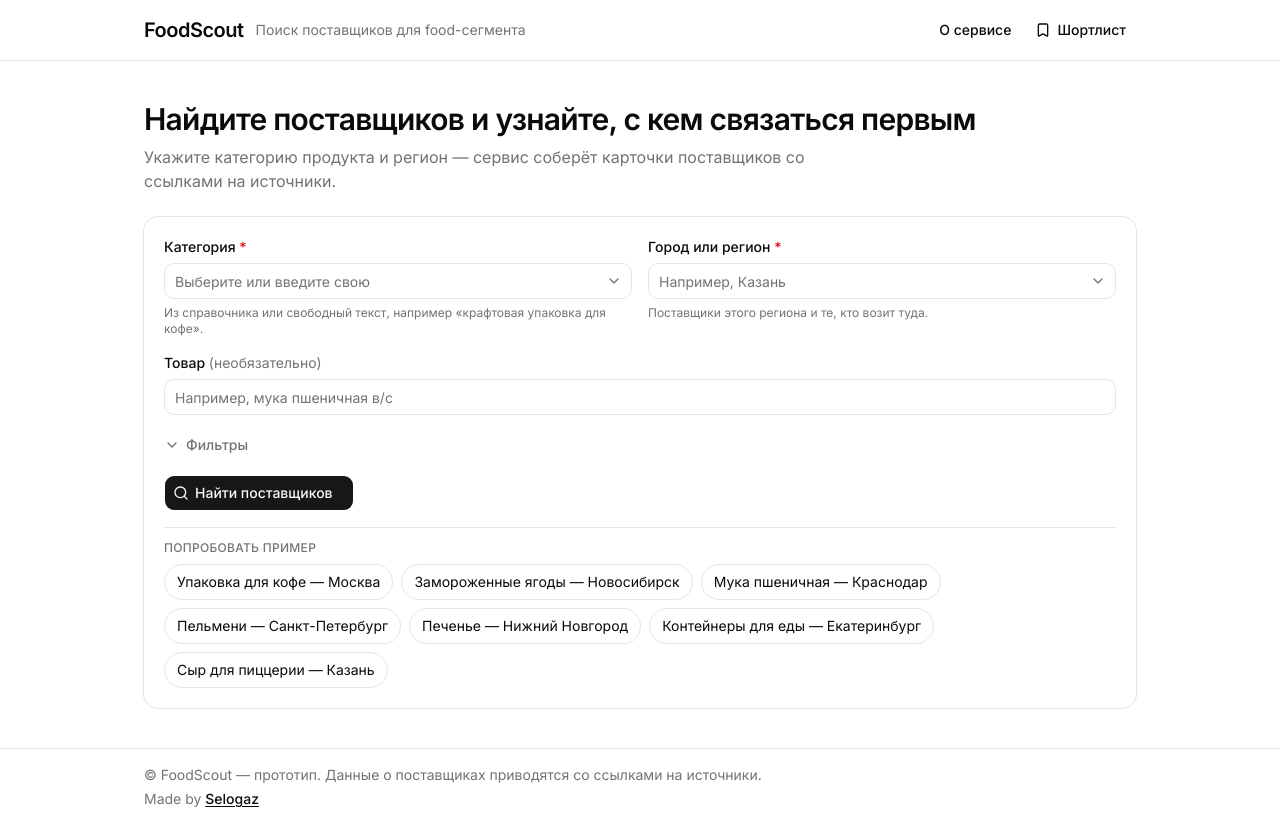
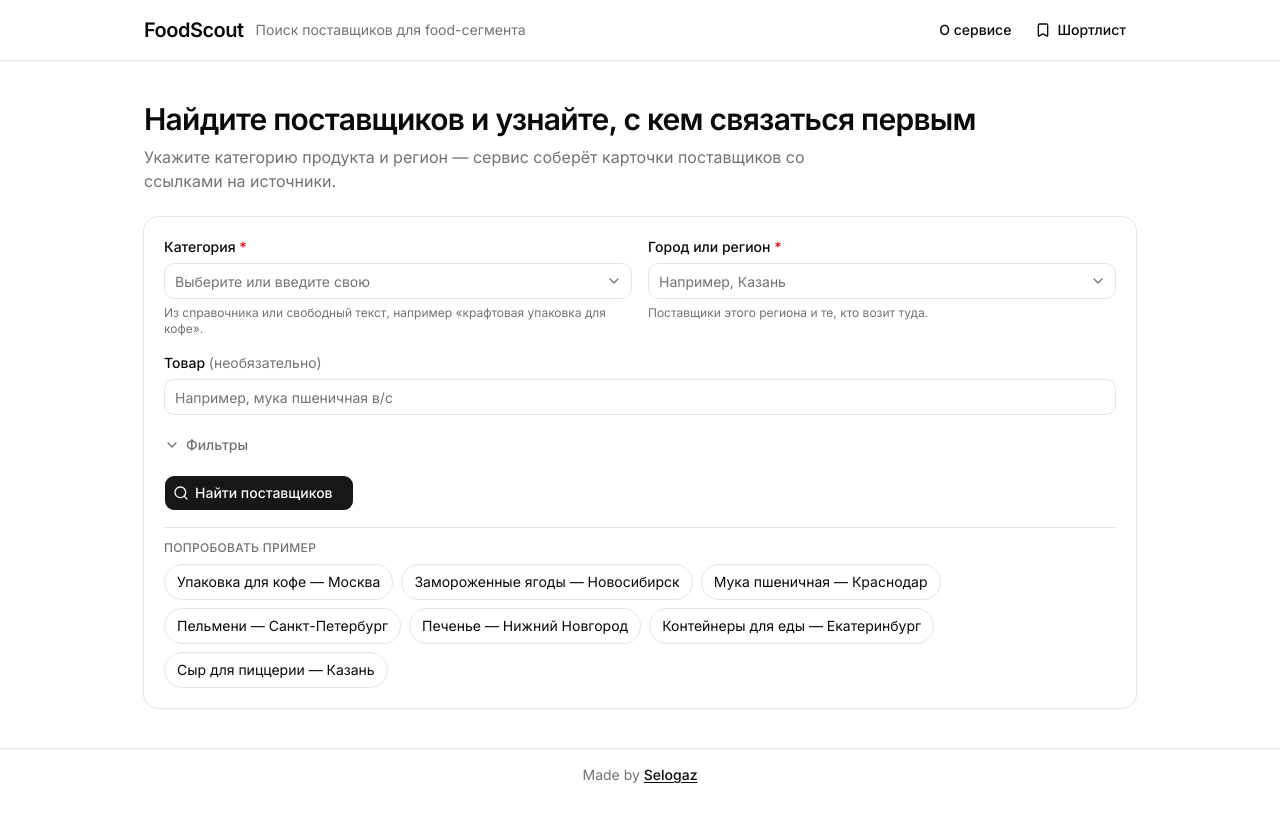
Before and after one commit to Selogaz/foodscout, a Next.js app: page / in a window 1280 px wide. After the commit the page ends 801 px from the top, so only its background shows below. Built offline with nearby package versions, Linux system fonts and the light colour scheme.

Commit message:
Отцентровать подпись в подвале и убрать строку о прототипе

```diff
--- a/src/components/site-shell.tsx
+++ b/src/components/site-shell.tsx
@@ -24,9 +24,8 @@ export function SiteShell({ children }: { children: ReactNode }) {
       <main className="mx-auto w-full max-w-5xl flex-1 px-4 py-10">{children}</main>
 
       <footer className="border-t">
-        <div className="mx-auto w-full max-w-5xl px-4 py-4 text-sm text-muted-foreground">
-          © FoodScout — прототип. Данные о поставщиках приводятся со ссылками на источники.
-          <p className="mt-1">
+        <div className="mx-auto w-full max-w-5xl px-4 py-4 text-center text-sm text-muted-foreground">
+          <p>
             Made by{" "}
             <a
               href="https://t.me/meaning_inside"
```
Also changed, not shown: public/foodscout-demo.html (+1 -1 lines).
